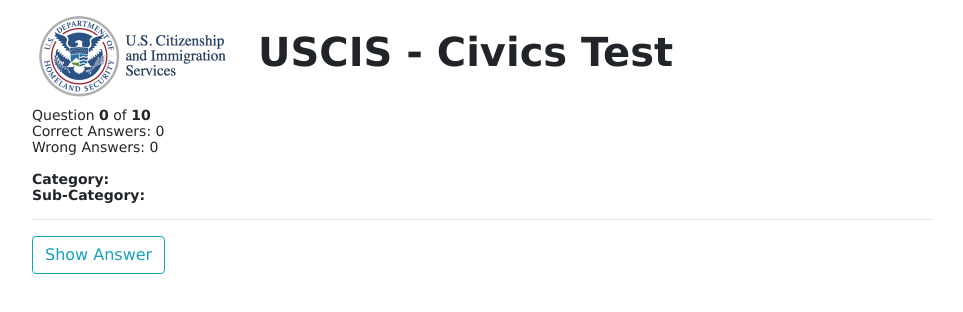
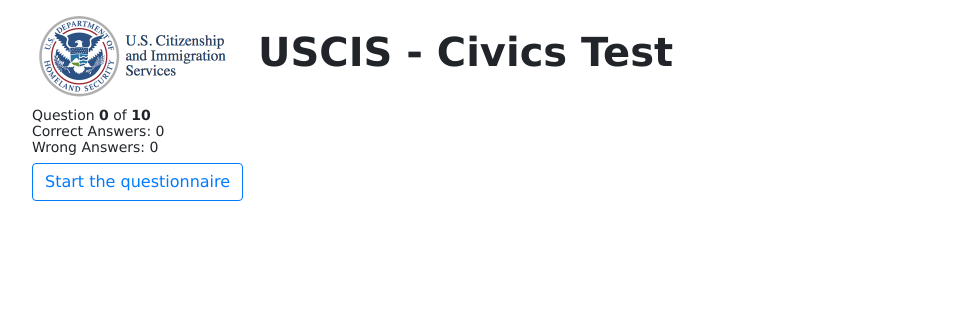
Before and after one commit to rolovargas/uscis_100questions_angular, an Angular app: page /questions in a window 1280 px wide. Shown: the top 312 px of the page, without its empty margins (158-1121 px from the left). Built offline with nearby package versions, Linux system fonts and the light colour scheme.

Commit message:
fixed bug with the first question

```diff
--- a/src/app/questions/questions.component.html
+++ b/src/app/questions/questions.component.html
@@ -16,11 +16,11 @@
   Wrong Answers: {{this.totalWrong}}
 </div>
 
-<div *ngIf="!this.currentQuestion">
-  <button class="btn btn-outline-primary" (click)="this.startQuestionnaire()">Start the questionnaire</button>
+<div *ngIf="this.currentQuestion.questionNumber <= 0">
+  <button class="btn btn-outline-primary mt-2" (click)="this.startQuestionnaire()">Start the questionnaire</button>
 </div>
 <br />
-<div *ngIf="this.currentQuestion">
+<div *ngIf="this.currentQuestion.questionNumber > 0">
   <b>Category:</b>&nbsp;{{this.currentQuestion.category}}<br/>
   <b>Sub-Category:</b>&nbsp;{{this.currentQuestion.subCategory}}<br/>
   <hr/>
```
